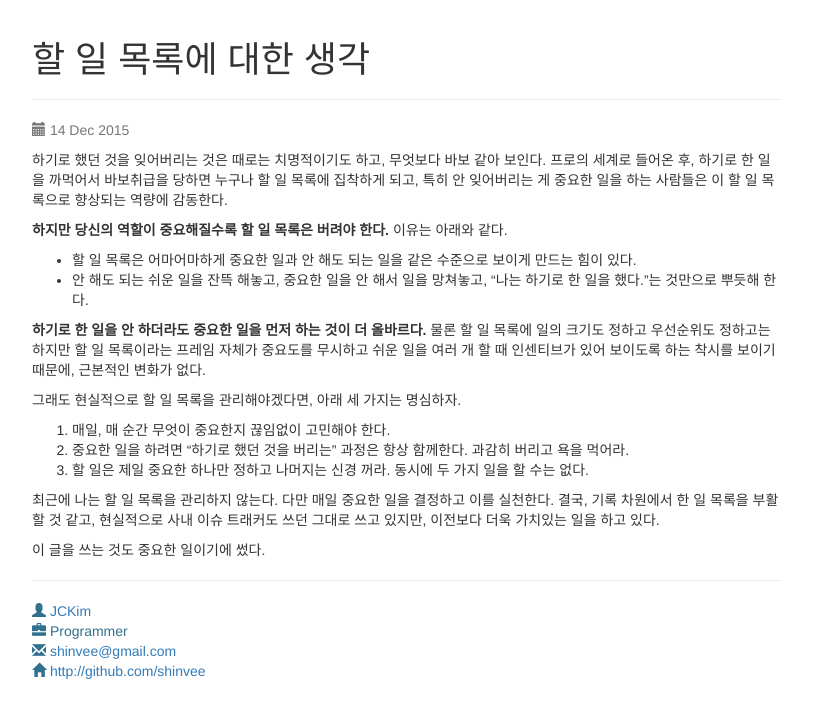
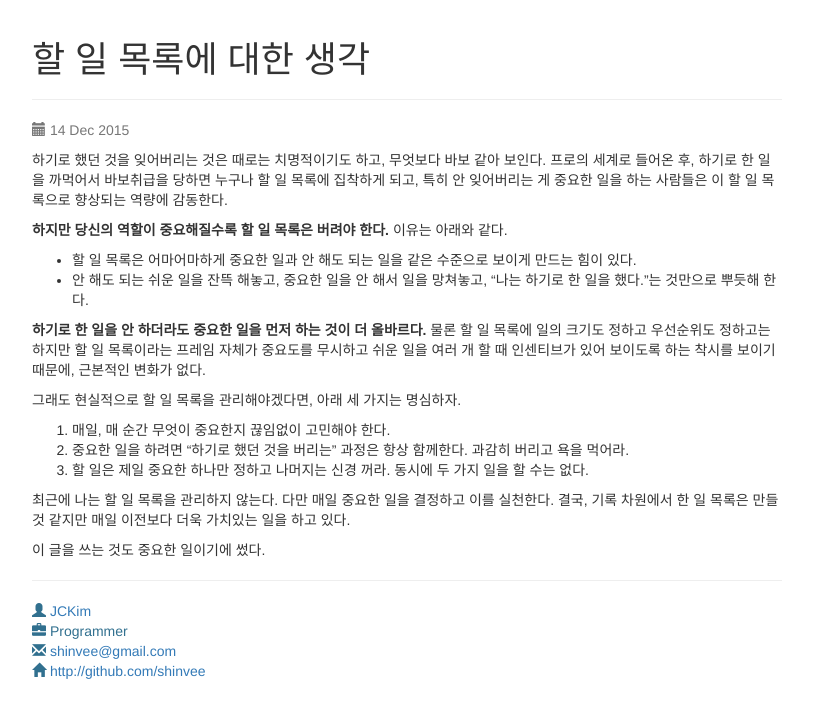
Before and after one commit to shinvee/shinvee.github.io, a Jekyll site: the page built from _posts/2015-12-14-todo-list.markdown, in a window 1280 px wide. Shown: the top 718 px of the page, without its empty margins (233-1046 px from the left). Built offline with Jekyll 4.4.1, drawn with Linux system fonts in a browser that asks for light colours; nearby versions of some CDN libraries; Markdown is read by kramdown in place of the engine named in the settings.

Commit message:
끝 문장 다듬음

```diff
--- a/_posts/2015-12-14-todo-list.markdown
+++ b/_posts/2015-12-14-todo-list.markdown
@@ -25,6 +25,6 @@ description: 할 일 목록에 잡아먹히면 안된다.
 3. 할 일은 제일 중요한 하나만 정하고 나머지는 신경 꺼라. 동시에 두 가지 일을 할 수는 없다.
 
 최근에 나는 할 일 목록을 관리하지 않는다. 다만 매일 중요한 일을 결정하고 이를 실천한다. 결국, 기록 차원에서
-한 일 목록을 부활할 것 같고, 현실적으로 사내 이슈 트래커도 쓰던 그대로 쓰고 있지만, 이전보다 더욱 가치있는 일을 하고 있다.
+한 일 목록은 만들 것 같지만 매일 이전보다 더욱 가치있는 일을 하고 있다.
 
 이 글을 쓰는 것도 중요한 일이기에 썼다.
```
